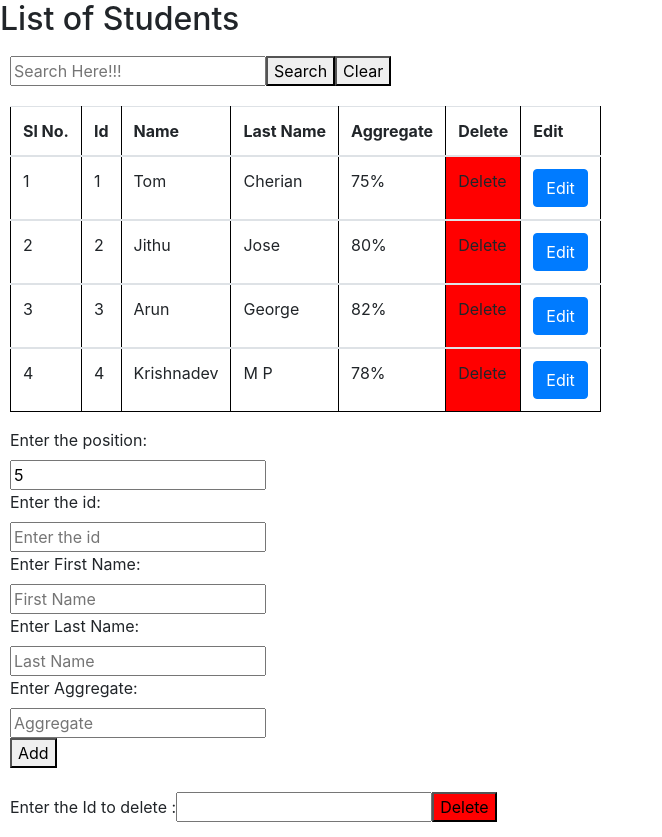
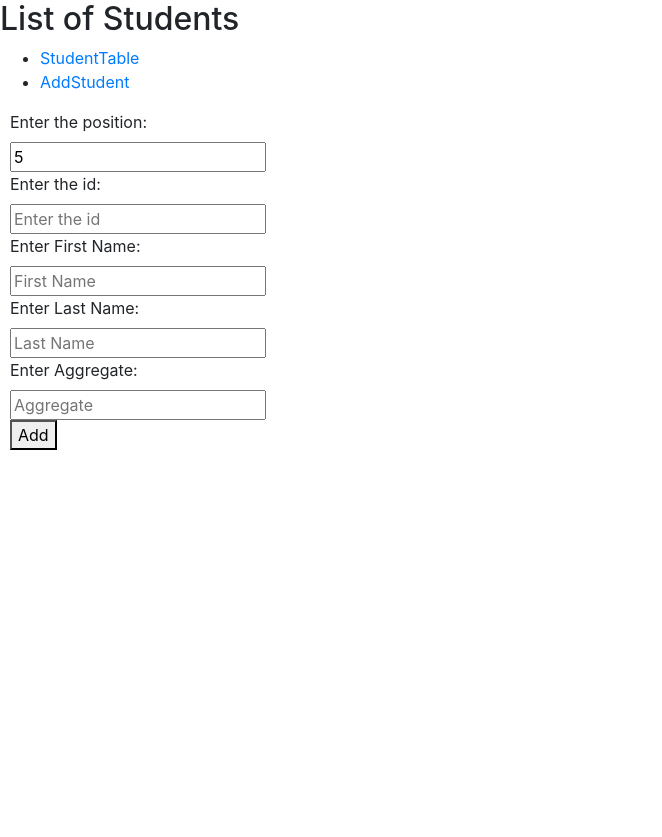
Before and after one commit to tom-cherian/studentList, a React (Create React App) app: page /addStudent in a window 1280 px wide. Shown: the whole page, without its empty margins (0-662 px from the left). After the commit the page ends 800 px from the top, so only its background shows below. Built offline with nearby package versions, Linux system fonts and the light colour scheme.

Commit message:
Routing Added

```diff
--- a/package.json
+++ b/package.json
@@ -9,6 +9,7 @@
     "bootstrap": "^4.4.1",
     "react": "^16.13.1",
     "react-dom": "^16.13.1",
+    "react-router-dom": "^5.1.2",
     "react-scripts": "3.4.1",
     "reactstrap": "^8.4.1"
   },
--- a/src/App.js
+++ b/src/App.js
@@ -4,10 +4,10 @@ import StudentsList from './components/studentsList'
 import 'bootstrap/dist/css/bootstrap.min.css';
 
 const students = [
-  { id: 1, firstName: 'Tom', lastName: 'Cherian', Aggregate: '75%'},
-  { id: 2, firstName: 'Jithu', lastName: 'Jose', Aggregate: '80%'},
-  { id: 3, firstName: 'Arun', lastName: 'George', Aggregate: '82%'},
-  { id: 4, firstName: 'Krishnadev', lastName: 'M P', Aggregate: '78%'},
+  { id: 1, firstName: 'Tom', lastName: 'Cherian', aggregate: '75%'},
+  { id: 2, firstName: 'Jithu', lastName: 'Jose', aggregate: '80%'},
+  { id: 3, firstName: 'Arun', lastName: 'George', aggregate: '82%'},
+  { id: 4, firstName: 'Krishnadev', lastName: 'M P', aggregate: '78%'},
 ];
 
 
--- a/src/components/addStudents.js
+++ b/src/components/addStudents.js
@@ -2,14 +2,14 @@ import React from 'react';
 
 const AddStudent = (props) => {
     const { addValues, newStudentData, newStudentDataHandler } = props
-    const {id, fName, lName, aggr, pos} = newStudentData
+    const {id, fName, lName, aggr, position} = newStudentData
     return (
-        <div>
+        <div className="add">
             <label>Enter the position: </label><br />
-            <input placeholder='Enter the Position' value={pos} type="number" onChange={newStudentDataHandler} />
+            <input placeholder='Enter the Position' name="position" value={position} type="number" onChange={newStudentDataHandler} />
             <br />
             <label>Enter the id: </label><br />
-            <input placeholder='Enter the id' name="id" value={id} type="number" onChange={newStudentDataHandler} />
+            <input placeholder='Enter the id'  name="id" value={id} type="number" onChange={newStudentDataHandler} />
             <br />
             <label>Enter First Name: </label><br />
             <input placeholder='First Name' name="fName" value={fName} type="text" onChange={newStudentDataHandler} />
@@ -18,7 +18,7 @@ const AddStudent = (props) => {
             <input placeholder='Last Name' name="lName" value={lName} type="text" onChange={newStudentDataHandler} />
             <br />
             <label>Enter Aggregate: </label><br />
-            <input placeholder='Aggregate' name="aggr" value={aggr} type="number" onChange={newStudentDataHandler} />
+            <input placeholder='Aggregate' name="aggr" value={+aggr} type="number" onChange={newStudentDataHandler} />
             <br />
             <button onClick={addValues}>Add</button><br /><br />
         </div>
--- a/src/components/editModal.js
+++ b/src/components/editModal.js
@@ -2,18 +2,15 @@ import React, { useState, useEffect } from 'react'
 import { Button, Modal, ModalHeader, ModalBody, ModalFooter } from 'reactstrap';
 
 const EditModal = (props) => {
-    const { id, editHandler, firstName, lastName, Aggregate, setIndex } = props
-
-    const [modal, setModal] = useState(false)
-    const toggle = () => { setModal(!modal) }
+    const {  editHandler, isOpen, toggle, currentSelectedItem } = props
+    const { id , fName, lName, aggr } = currentSelectedItem
 
     const [student, setEditedValues] = useState({
         editId: id,
-        editFName: firstName,
-        editLName: lastName,
-        editAggr: Aggregate
+        editFName: fName,
+        editLName: lName,
+        editAggr: aggr
     })
-
     const onChange = (event) => {
         setEditedValues({
             ...student,
@@ -24,17 +21,17 @@ const EditModal = (props) => {
     useEffect(() => {
         setEditedValues({
             editId: id,
-            editFName: firstName,
-            editLName: lastName,
-            editAggr: Aggregate
+            editFName: fName,
+            editLName: lName,
+            editAggr: aggr
         })
-    }, [Aggregate, firstName, lastName, id]);
+    }, [aggr, fName, lName, id]);
+console.log('******************************')
 
     const { editId, editFName, editLName, editAggr } = student
     return (
         <div>
-            <Button color='primary' onClick={() => { toggle(); setIndex(id) }}> Edit</Button>
-            <Modal isOpen={modal} toggle={toggle}>
+            <Modal isOpen={isOpen} toggle={toggle}>
                 <ModalHeader toggle={toggle}>Modal title</ModalHeader>
                 <ModalBody>
                     <label>Enter edited Id:</label><br />
@@ -51,8 +48,8 @@ const EditModal = (props) => {
                         onClick={() => {
                             editHandler({
                                 id: editId,
-                                fName: editFName.charAt(0).toUpperCase() + editFName.slice(1),
-                                lName: editLName.charAt(0).toUpperCase() + editLName.slice(1),
+                                fName: editFName,
+                                lName: editLName,
                                 aggr: editAggr.endsWith('%') ? editAggr : editAggr + '%'
                             });
                             toggle()
--- a/src/components/studentTable.js
+++ b/src/components/studentTable.js
@@ -1,10 +1,18 @@
-import React from 'react'
+import React, { Fragment } from 'react'
 
-import EditModal from './editModal'
+import Delete from './delete'
+import Search from './search'
 
 const StudentTable = (props) => {
-    const { searchList, studentList, delButtonRow, editHandler, setIndex } = props
+    const { delButtonRow, toggle, modalDataHandler, showList, searchInput, onSearchHandler, clearHandler, idToDelete, deleteIdHandler, onDeleteUsingId } = props
     return (
+        <Fragment>
+            <Search
+                searchInput={searchInput}
+                onSearchHandler={onSearchHandler}
+                clearHandler={clearHandler} />
+            <br />
+            <div className="table" >
                 <table>
                     <thead>
                         <tr >
@@ -17,52 +25,30 @@ const StudentTable = (props) => {
                             <th className="Row">Edit</th>
                         </tr>
                     </thead>
-            {searchList.length ?
-                searchList.map((list, index) =>
+                    {showList.map((item, index) =>
                         <tbody key={index}>
                             <tr>
                                 <td className="Row" >{index + 1} </td>
-                            <td className="Row" >{list.id} </td>
-                            <td className="Row" >{list.firstName} </td>
-                            <td className="Row" >{list.lastName} </td>
-                            <td className="Row" >{list.Aggregate} </td>
-                            <td className="Row Delete" onClick={() => delButtonRow(list.id)}>Delete</td>
+                                <td className="Row" >{item.id} </td>
+                                <td className="Row" >{item.firstName} </td>
+                                <td className="Row" >{item.lastName} </td>
+                                <td className="Row" >{item.aggregate} </td>
+                                <td className="Row Delete" onClick={() => delButtonRow(item.id)}>Delete</td>
                                 <td className="Row" >
-                                <EditModal
-                                    firstName={list.firstName}
-                                    lastName={list.lastName}
-                                    Aggregate={list.Aggregate}
-                                    id={list.id}
-                                    editHandler={editHandler}
-                                    setIndex={setIndex}
-                                     />
+                                    <button onClick={() => { toggle(); modalDataHandler(item.id) }} > Edit </button>
                                 </td>
                             </tr>
-                    </tbody>
-                ) : studentList.map((list, index) =>
-                    <tbody key={index}>
-                        <tr>
-                            <td className="Row" >{index + 1} </td>
-                            <td className="Row" >{list.id} </td>
-                            <td className="Row" >{list.firstName} </td>
-                            <td className="Row" >{list.lastName} </td>
-                            <td className="Row" >{list.Aggregate} </td>
-                            <td className="Row Delete" onClick={() => delButtonRow(list.id)}>Delete</td>
-                            <td className="Row">
-                                <EditModal
-                                    firstName={list.firstName}
-                                    lastName={list.lastName}
-                                    Aggregate={list.Aggregate}
-                                    id={list.id}
-                                    editHandler={editHandler}
-                                    setIndex={setIndex} />
-                            </td>
-                        </tr>
-                    </tbody>
-
-                )
+                        </tbody>)
                     }
                 </table>
+                <br />
+                <Delete
+                    idToDelete={idToDelete}
+                    deleteIdHandler={deleteIdHandler}
+                    onDeleteUsingId={onDeleteUsingId} />
+            </div>
+
+        </Fragment>
     )
 }
 
--- a/src/components/studentsList.js
+++ b/src/components/studentsList.js
@@ -1,34 +1,48 @@
-import React, { Component } from 'react'
+import React, { Component, Fragment } from 'react'
 import './styles.css'
 
-import Search from './search'
+import {
+    BrowserRouter as Router,
+    Switch,
+    Route,
+    Link
+} from "react-router-dom";
+
 import AddStudent from './addStudents'
 import StudentTable from './studentTable'
-import Delete from './delete'
+
+import EditModal from './editModal'
 
 class StudentList extends Component {
 
     state = {
-        studentList: [],
-        searchList: [],
+        studentList: [...this.props.lists],
+        showList: [],
         searchInput: '',
         idToDelete: '',
-        editingIndex: '',
+        isOpen: false,
         newStudentData: {
             id: '',
             fName: '',
             lName: '',
-            aggr: '',
-            pos: 0
+            aggr: 0,
+            position: 0
+        },
+        currentSelectedItem: {
+            id: '',
+            fName: '',
+            lName: '',
+            aggr: ''
         }
     }
 
     componentDidMount() {
         const { lists } = this.props
+        const { studentList } = this.state
         this.setState({
-            studentList: [...lists],
-            newStudentData : {
-            pos: lists.length + 1,
+            showList: [...studentList],
+            newStudentData: {
+                position: lists.length + 1,
             }
         })
     }
@@ -46,13 +60,15 @@ class StudentList extends Component {
         if (searchList == '') {
             alert("no data found")
             this.setState({
-                studentList: studentList,
+                showList: studentList,
                 searchInput: ''
             })
         }
+        else {
             this.setState({
-            searchList: searchList
+                showList: searchList
             })
+        }
     }
 
     //-------Function to clear Search Box--------
@@ -60,8 +76,7 @@ class StudentList extends Component {
         const { studentList } = this.state
         this.setState({
             searchInput: '',
-            searchList: [],
-            studentList: studentList
+            showList: studentList
         })
     }
 
@@ -80,12 +95,12 @@ class StudentList extends Component {
             this.setState({ idToDelete: '' })
         } else {
             this.setState({
-                searchList: [],
                 searchInput: '',
                 studentList: newList,
+                showList: newList,
                 idToDelete: '',
-                newStudentData:{
-                pos: newList.length + 1
+                newStudentData: {
+                    position: newList.length + 1
                 }
             })
         }
@@ -95,13 +110,12 @@ class StudentList extends Component {
     delButtonRow = (id) => {
         let { studentList } = this.state
         const newList = studentList.filter(item => item.id != id)
-        debugger
         this.setState({
             studentList: newList,
-            searchList: [],
+            showList: newList,
             searchInput: '',
-            newStudentData:{
-                pos: newList.length + 1
+            newStudentData: {
+                position: newList.length + 1
             }
         })
 
@@ -109,7 +123,6 @@ class StudentList extends Component {
 
     //-------Function to handle datas of new student-------------------
     newStudentDataHandler = (event) => {
-        debugger
         const { name, value } = event.target
         this.setState(prevState => ({
             newStudentData: {
@@ -118,31 +131,40 @@ class StudentList extends Component {
             }
         })
         )
-        console.log(this.state.newStudentData)
     }
 
     //-------Function for add button--------
     addValues = () => {
         const { studentList, newStudentData } = this.state;
-        const { id, fName, lName, aggr, pos } = newStudentData
-
-        let idIsNotValid = this.idValidation(id)
-
-        if (idIsNotValid) {
-            alert('id should be entered or the id entered exists')
+        const { id, fName, lName, aggr, position } = newStudentData
+        const existingIds = studentList.map(item => item.id)
+        if (id) {
+            if (existingIds.includes(+id)) {
+                alert('Id already exists')
                 this.setState({
-
                     newStudentData: {
-                    id: '', fName: '', lName: '', aggr: '', pos: studentList.length + 1,
+                        id: '', fName: '', lName: '', aggr: '', position: studentList.length + 1,
                     }
                 })
             }
             else {
-            studentList.splice(pos - 1, 0, { id: id, firstName: fName, lastName: lName, Aggregate: aggr + '%' })
+                studentList.splice(position - 1, 0, { id: +id, firstName: fName, lastName: lName, aggregate: aggr === undefined ? 0 + "%" : +aggr + '%' })
                 this.setState({
                     studentList: studentList,
+                    showList: studentList,
                     newStudentData: {
-                    id: '', fName: '', lName: '', aggr: '', pos: studentList.length + 1
+                        id: '', fName: '', lName: '', aggr: '', position: studentList.length + 1
+                    }
+                })
+                console.log(studentList)
+                console.log(existingIds)
+            }
+        }
+        else {
+            alert('Id required')
+            this.setState({
+                newStudentData: {
+                    id: '', fName: '', lName: '', aggr: '', position: studentList.length + 1,
                 }
             })
         }
@@ -151,68 +173,103 @@ class StudentList extends Component {
     //--------Function to edit data of a student-----------
     editHandler = (item) => {
         const { id, fName, lName, aggr } = item
-        const { studentList, editingIndex } = this.state
-
-        let idIsNotValid = this.idValidation(id)
-
-        if (idIsNotValid) { alert('id should be entered or id exists') }
-        else {
-            const index = editingIndex
-            studentList.splice(index, 1, { id: id, firstName: fName, lastName: lName, Aggregate: aggr })
+        const { studentList, currentSelectedItem } = this.state
+        const existingIdDatas = studentList.filter(item => item.id != currentSelectedItem.id)
+        const existingIds = existingIdDatas.map(item => item.id)
+        if (id) {
+            if (existingIds.includes(+id)) {
+                alert('Id already exists')
+            } else {
+                const editingId = currentSelectedItem.id
+                const index = studentList.findIndex(item => item.id === editingId)
+                studentList.splice(index, 1, { id: id, firstName: fName, lastName: lName, aggregate: aggr })
                 this.setState({
                     studentList: studentList,
-                searchList: [],
+                    showList: studentList,
                     searchInput: ''
                 })
             }
         }
+        else {
+            alert('Enter an Id')
+        }
+    }
 
-    //-------Function to take the index of editing data-----------
-    setIndex = (id) => {
-        const { studentList } = this.state
-        const findIndex = studentList.findIndex(item => item.id === id)
-
+    //-------Function to toggle the state of modal for editing-----------
+    toggle = () => {
+        const prevState = this.state.isOpen
         this.setState({
-            editingIndex: findIndex
+            isOpen: !prevState,
+            currentSelectedItem: {
+                id: '', fName: '', lName: '', aggr: ''
+            }
         })
     }
 
-    //------Function for id validation------------
-    idValidation = (id) => {
+    //--------Function to pass selected item's data to modal
+    modalDataHandler = (itemId) => {
         const { studentList } = this.state
-        const fullId = studentList.map(item => item.id)
-        const check = (fullId.includes(+id) || (id == !id)) && (id === '')
-        return check
+        const modalData = studentList.filter(item => item.id == +itemId)
+        const { id, firstName, lastName, aggregate } = modalData[0]
+        this.setState({
+            currentSelectedItem: {
+                id: id,
+                fName: firstName,
+                lName: lastName,
+                aggr: aggregate
+            }
+        })
     }
 
 
     render() {
         return (
+            <Fragment>
+                <Router>
                     <div>
-                <Search
+                        <nav >
+                            <ul>
+                                <li>
+                                    <Link to="/">StudentTable</Link>
+                                </li>
+                                <li>
+                                    <Link to="/addStudent">AddStudent</Link>
+                                </li>
+                            </ul>
+                        </nav>
+
+                        {/* A <Switch> looks through its children <Route>s and
+            renders the first one that matches the current URL. */}
+                        <Switch>
+                            <Route exact path="/">
+                                <StudentTable
+                                    showList={this.state.showList}
+                                    delButtonRow={this.delButtonRow}
+                                    toggle={this.toggle}
+                                    modalDataHandler={this.modalDataHandler}
                                     searchInput={this.state.searchInput}
                                     onSearchHandler={this.onSearchHandler}
-                    clearHandler={this.clearHandler} />
-                <div className="table">
-                    <StudentTable
-                        searchList={this.state.searchList}
-                        studentList={this.state.studentList}
-                        delButtonRow={this.delButtonRow}
-                        editHandler={this.editHandler}
-                        setIndex={this.setIndex} />
-                </div>
-                <div className="add">
+                                    clearHandler={this.clearHandler}
+                                    idToDelete={this.state.idToDelete}
+                                    deleteIdHandler={this.deleteIdHandler}
+                                    onDeleteUsingId={this.onDeleteUsingId}
+                                />
+                            </Route>
+                            <Route path="/addStudent">
                                 <AddStudent
                                     newStudentDataHandler={this.newStudentDataHandler}
                                     newStudentData={this.state.newStudentData}
                                     addValues={this.addValues} />
-                    <Delete
-                        idToDelete={this.state.idToDelete}
-                        deleteIdHandler={this.deleteIdHandler}
-                        onDeleteUsingId={this.onDeleteUsingId} />
+                            </Route>
+                        </Switch>
                     </div>
-
-            </div>
+                </Router>
+                <EditModal
+                    isOpen={this.state.isOpen}
+                    toggle={this.toggle}
+                    currentSelectedItem={this.state.currentSelectedItem}
+                    editHandler={this.editHandler} />
+            </Fragment>
         );
     };
 }
--- a/src/components/styles.css
+++ b/src/components/styles.css
@@ -22,3 +22,8 @@
 .modal{
     background-color: aquamarine;
 }
+nav{
+    display: flex;
+    justify-content: space-around;
+    align-items: center;
+}
```
Also changed, not shown: 1 other file (tests, documents, lock files or other folders). Lines whose indentation alone changed are shown as unchanged.
